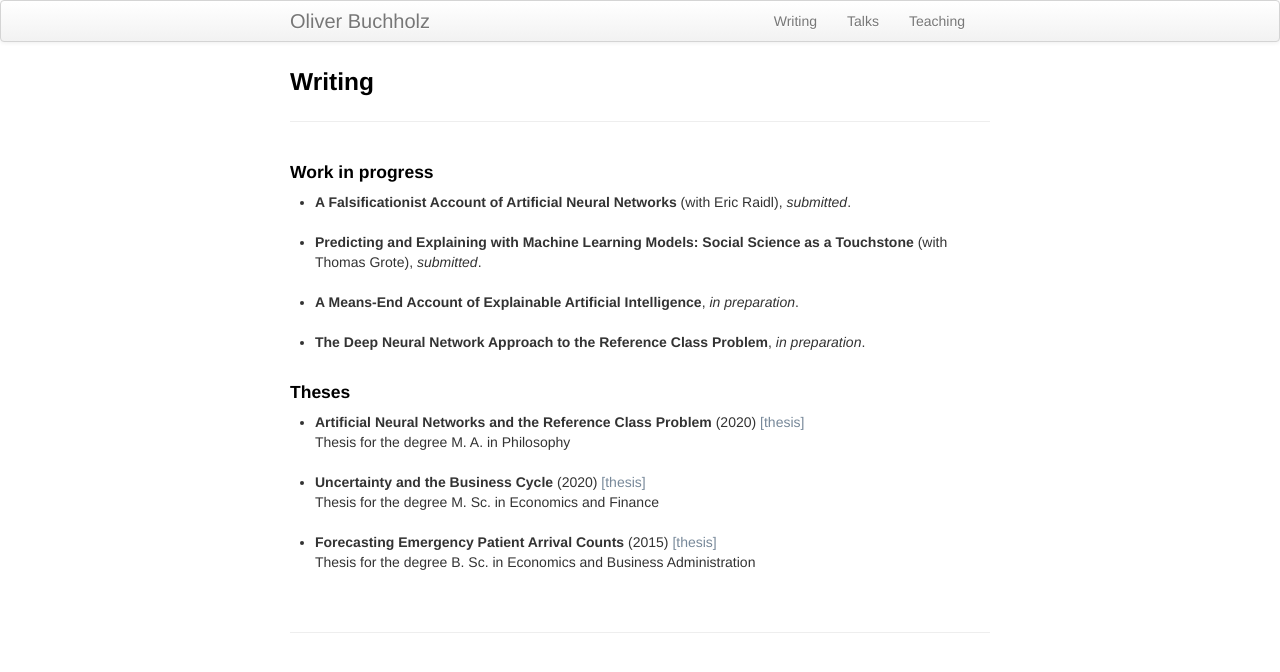
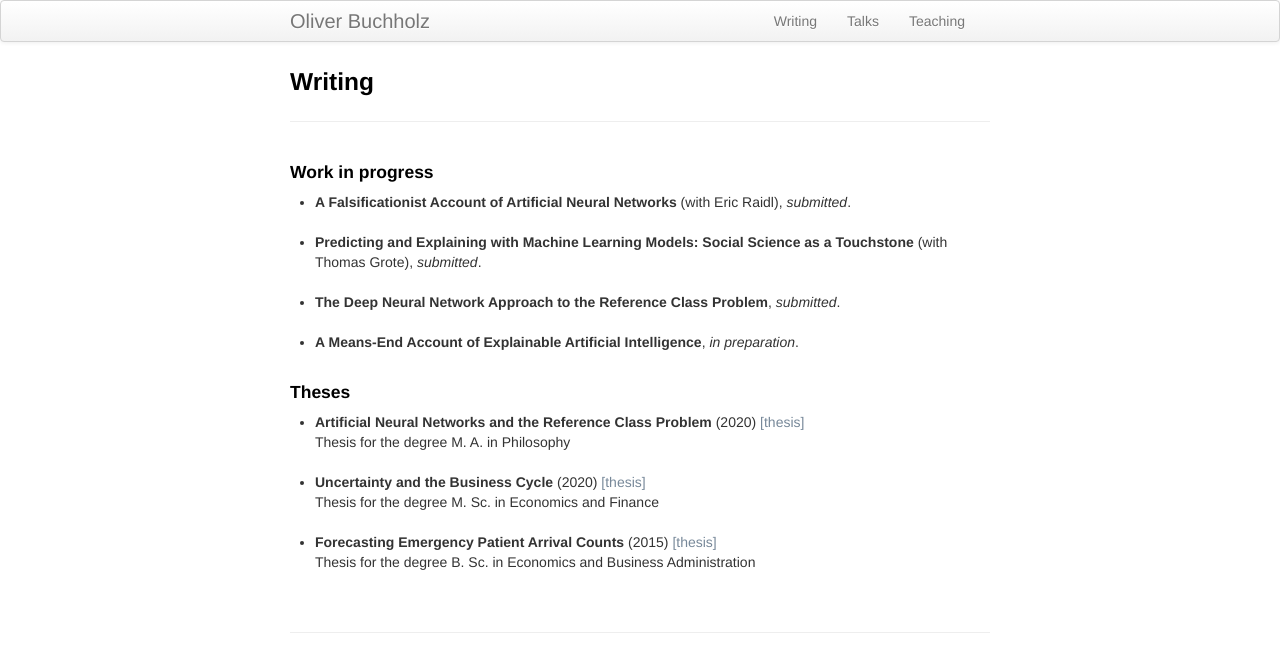
Before and after one commit to oliverbuchholz/oliverbuchholz.github.io, a Jekyll site: the page built from pages/writing.md, in a window 1280 px wide. Shown: the top 672 px of the page. Built offline with Jekyll 4.4.1, drawn with Linux system fonts in a browser that asks for light colours.

Commit message:
changed RCP to submitted

```diff
--- a/pages/writing.md
+++ b/pages/writing.md
@@ -7,16 +7,16 @@ description: Oliver Buchholz | Writing
 <h4>Work in progress</h4>
 
 <ul>
- <li><b>A Falsificationist Account of Artificial Neural Networks</b> (with Eric Raidl), <i>submitted</i>.<br><br>
+<li><b>A Falsificationist Account of Artificial Neural Networks</b> (with Eric Raidl), <i>submitted</i>.<br><br>
 </li>
 
 <li><b>Predicting and Explaining with Machine Learning Models: Social Science as a Touchstone</b> (with Thomas Grote), <i>submitted</i>.<br><br>
 </li>
 
- <li><b>A Means-End Account of Explainable Artificial Intelligence</b>, <i>in preparation</i>.<br><br>
+<li><b>The Deep Neural Network Approach to the Reference Class Problem</b>, <i>submitted</i>.<br><br>
 </li>
 
- <li><b>The Deep Neural Network Approach to the Reference Class Problem</b>, <i>in preparation</i>.<br><br>
+<li><b>A Means-End Account of Explainable Artificial Intelligence</b>, <i>in preparation</i>.<br><br>
 </li>
 </ul>
 
```
